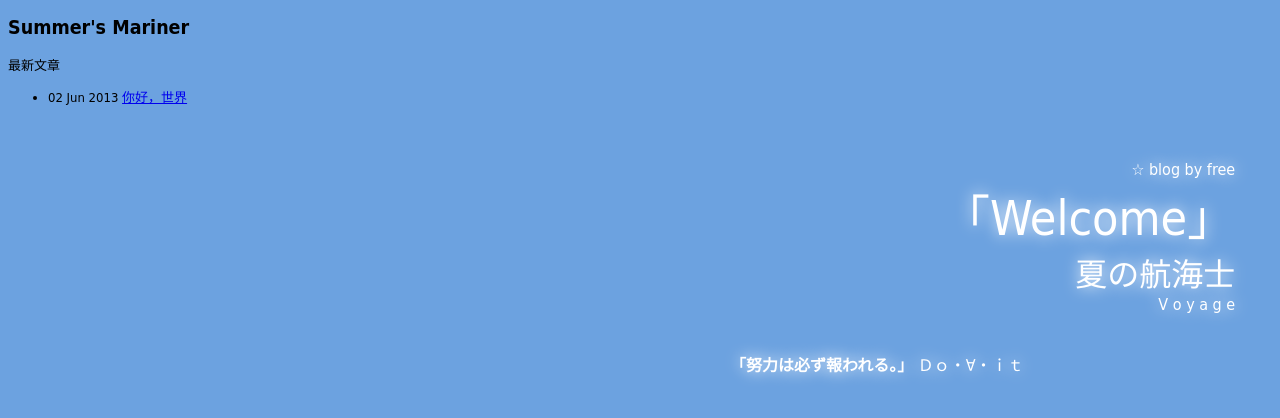
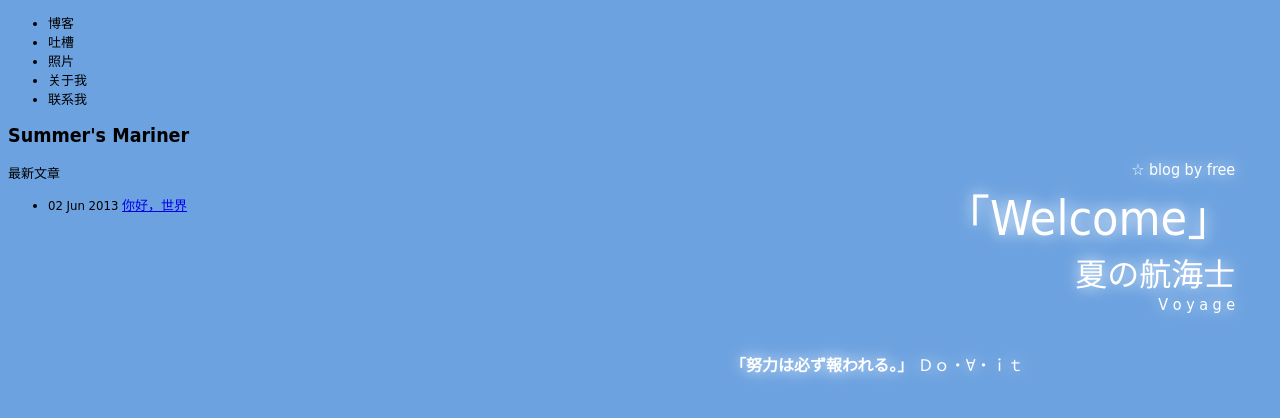
Before and after one commit to free1/free1.github.com, a Jekyll site: the page built from index.html, in a window 1280 px wide. Shown: the top 418 px of the page. Built offline with Jekyll 4.4.1, drawn with Linux system fonts in a browser that asks for light colours; Markdown is read by kramdown in place of the engine named in the settings.

Commit message:
change index

```diff
--- a/css/main.css
+++ b/css/main.css
@@ -30,3 +30,7 @@ div#divBanner {
 div#divBanner div#divSignature {
     text-align: center;
 }
+
+div#nav {
+
+}
--- a/index.html
+++ b/index.html
@@ -18,6 +18,19 @@ background-image: http://i.imgur.com/0eQ5v.jpg
         {% include Signature.html %}
     </div>
 </div>
+
+<div id="nav">
+    <ul>
+        <li>博客</li>
+        <li>吐槽</li>
+        <li>照片</li>
+        <li>关于我</li>
+        <li>联系我</li>
+    </ul>
+</div>
+
+
+
 <div id="divnavigation">
     <h2>{{ page.title }}</h2>
     <p>最新文章</p>
```
